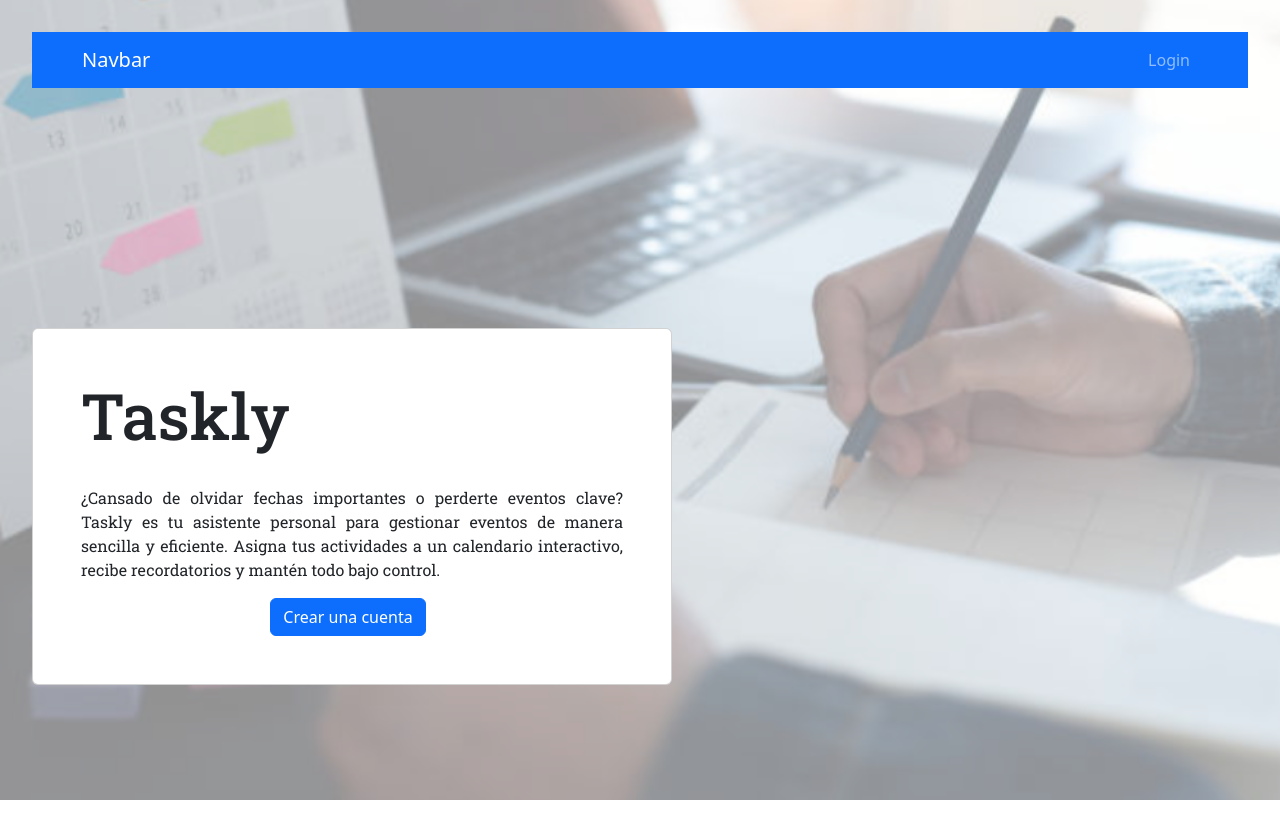
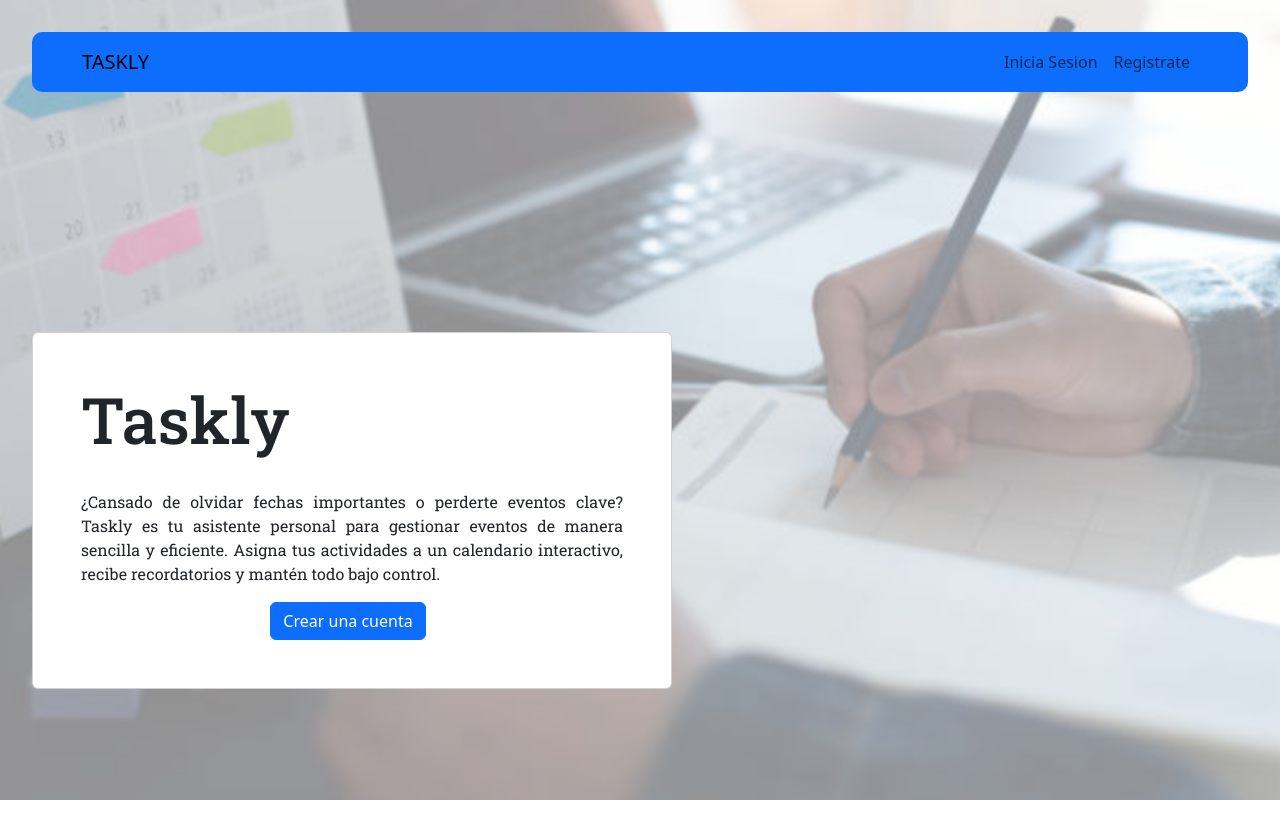
Before and after one commit to aChacin8/reminder-project-backend, a React (Vite) app: page / in a window 1280 px wide. Shown: the top 838 px of the page. Built offline with nearby package versions, Linux system fonts and the light colour scheme.

Commit message:
Mejoras al Navbar

```diff
--- a/src/components/header/Header.jsx
+++ b/src/components/header/Header.jsx
@@ -2,11 +2,13 @@ import { Navbar, Nav, Container } from 'react-bootstrap';
 
 const Header = () => {
     return (
-        <Navbar bg='primary' data-bs-theme='dark'>
+        <Navbar bg='primary' style={{borderRadius: '10px', padding: '10px'}}>
             <Container>
-                <Navbar.Brand href='/'>Navbar</Navbar.Brand>
-                <Nav className=''>
-                    <Nav.Link href='/'>Login</Nav.Link>
+                <Navbar.Brand href='/'>TASKLY</Navbar.Brand>
+                <Nav className='Navbar'>
+                    <Nav.Link href='/Login'>Inicia Sesion</Nav.Link>
+                    <Nav.Link href='/SignUp'>Registrate</Nav.Link>
+
                 </Nav>
             </Container>
         </Navbar>
```
